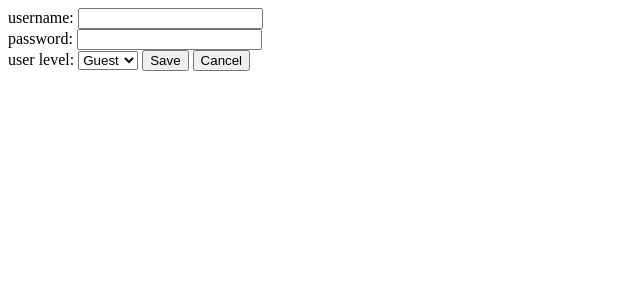
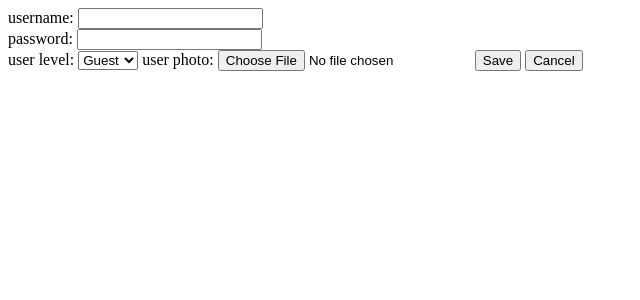
Before and after one commit to TristonNearmyer/school2021, a PHP site: page /WDV441_2019/Week08/public/user-edit.php in a window 1280 px wide. Shown: the top 300 px of the page, without its empty margins (0-640 px from the left). Run offline with PHP 8.4, Linux system fonts and the light colour scheme; the first user in the database is signed in.

Commit message:
homework

```diff
--- a/WDV441/Week08/inc/Base.class.php
+++ b/WDV441/Week08/inc/Base.class.php
@@ -18,13 +18,14 @@ class Base {
 
     function __construct() {
         // create a connection to our database
-        $this->db = new PDO('mysql:host=localhost;dbname=wdv441_2021;charset=utf8',
-            'wdv441_user', 'wdv441_2021');
+        $this->db = new PDO('mysql:host=localhost;dbname=wdv441;charset=utf8',
+            'wdv441_user', 'tN42238665!');
     }
 
 	// store the passed array of information into our internal array
     function set($dataArray) {
         if (!is_array($this->data) || count($this->data) == 0) {
+
             $this->data = $dataArray;
         } else {
 			// for each key in the array set the value to our internal data
@@ -39,6 +40,14 @@ class Base {
     function sanitize($dataArray) {
         // sanitize data based on rules
 
+		$this->data = $dataArray;
+
+		filter_var($this->data['username'],FILTER_SANITIZE_SPECIAL_CHARS);
+
+		filter_var($this->data['password'],FILTER_SANITIZE_SPECIAL_CHARS);
+
+		$dataArray = $this->data;
+
         return $dataArray;
     }
 
@@ -51,8 +60,10 @@ class Base {
 
         $stmt->execute(array($id));
 
+
         if ($stmt->rowCount() == 1) {
             $dataArray = $stmt->fetch(PDO::FETCH_ASSOC);
+
             //var_dump($dataArray);
             $this->set($dataArray);
 
@@ -69,6 +80,8 @@ class Base {
         // determine if insert or update based on articleID
         // save data from data property to database
         if (empty($this->data[$this->keyField])) {
+
+
             $sql = "INSERT INTO " . $this->tableName . "
                     (" . implode(', ', $this->columnNames) . ")
                  VALUES (";
@@ -158,5 +171,11 @@ class Base {
 
         return $dataList;
     }
+
+	function saveImage($fileArray) {
+
+        move_uploaded_file($fileArray['tmp_name'], dirname(__FILE__) .
+                "/../public/images/" . $this->data['username'] . "_photo.jpg");
+    }
 }
 ?>
--- a/WDV441/Week08/inc/Users.class.php
+++ b/WDV441/Week08/inc/Users.class.php
@@ -295,12 +295,12 @@ class Users extends Base {
     // table name this class works with
     var $tableName = "users";
     // keyfield of the table
-    var $keyField = "userId";
+    var $keyField = "user_id";
     // column names minus the keyword in the table
     var $columnNames = array(
         "username",
         "password",
-        "userlevel"
+        "user_level"
     );
 
     function validate() {
@@ -315,6 +315,21 @@ class Users extends Base {
                 $this->errors['username'] = "Please enter a username";
                 $isValid = false;
             }
+
+			if (empty($this->data['password'])){
+
+				$this->errors['password'] = "please enter a password";
+				$isValid = false;
+
+			}
+
+
+			if (empty($_FILES['userPhoto']['name'])){
+
+				$this->errors['photo'] = "please provide a photo";
+				$isValid = false;
+
+			}
 
             // if new record, make sure we have a password
             if (!isset($this->data[$this->keyField]) || $this->data[$this->keyField] == 0) {
@@ -338,7 +353,7 @@ class Users extends Base {
 
         parent::set($dataArray);
 
-        var_dump($this->data);
+       // var_dump($this->data);
         //die;
     }
 
@@ -352,10 +367,10 @@ class Users extends Base {
     function userLogin($username, $password) {
         $userID = null;
 
-        $password = $this->hashPassword($password);
+       // $password = $this->hashPassword($password);
 
         // build the SQL to check for the user
-        $userCheckSQL = "SELECT userID FROM " . $this->tableName .
+        $userCheckSQL = "SELECT user_id, user_level FROM " . $this->tableName .
             " WHERE username = ? AND password = ?";
 
         $stmt = $this->db->prepare($userCheckSQL);
@@ -368,7 +383,27 @@ class Users extends Base {
         {
             // if we did load the article, fetch the data as a keyed array
             $dataArray = $stmt->fetch(PDO::FETCH_ASSOC);
-            $userID = $dataArray['userID'];
+            $userID = $dataArray['user_id'];
+			$userLevel = $dataArray['user_level'];
+
+			if ($userLevel === "3"){
+
+				$_SESSION["loggedIn"] = "Admin";
+
+			}
+
+			if ($userLevel === "2"){
+
+				$_SESSION["loggedIn"] = "User";
+
+			}
+
+			if ($userLevel === "1"){
+
+				$_SESSION["loggedIn"] = "Guest";
+
+			}
+
         }
 
         return $userID;
--- a/WDV441/Week08/public/user-edit.php
+++ b/WDV441/Week08/public/user-edit.php
@@ -1,6 +1,11 @@
 <?php
 // usage: http://localhost:8080/WDV441_2019/week05/public_html/user-edit.php?userID=1
 // usage new: http://localhost:8080/WDV441_2019/week05/public_html/user-edit.php
+
+session_cache_limiter('none');			//This prevents a Chrome error when using the back button to return to this page
+
+session_start();
+
 require_once('../inc/Users.class.php');
 
 // if cancel is pushed, go back to list
@@ -20,8 +25,10 @@ $userErrorsArray = array();
 if (isset($_REQUEST['userId']) && $_REQUEST['userId'] > 0)
 {
     $user->load($_REQUEST['userId']);
+
     // set our article array to our local variable
-    $dataArray = $user->userData;
+    $dataArray = $user->data;
+
 }
 
 // apply the data if we have new data
@@ -29,6 +36,7 @@ if (isset($_POST['Save']))
 {
     // set the post array to our local variable
     $dataArray = $_POST;
+
     // sanitize
     $dataArray = $user->sanitize($dataArray);
     // pass the array into our instance
@@ -40,6 +48,8 @@ if (isset($_POST['Save']))
         // save
         if ($user->save())
         {
+			$user->saveImage($_FILES['userPhoto']);
+
             header("location: user-save-success.php");
             exit;
         }
--- a/WDV441/Week08/public/user-list.php
+++ b/WDV441/Week08/public/user-list.php
@@ -1,4 +1,9 @@
 <?php
+
+session_cache_limiter('none');			//This prevents a Chrome error when using the back button to return to this page
+
+session_start();
+
 require_once('../inc/Users.class.php');
 
 $user = new Users();
--- a/WDV441/Week08/public/user-view.php
+++ b/WDV441/Week08/public/user-view.php
@@ -10,7 +10,7 @@ $userDataArray = array();
 if (isset($_REQUEST['userId']) && $_REQUEST['userId'] > 0)
 {
     $user->load($_REQUEST['userId']);
-    $userDataArray = $user->userData;
+    $userDataArray = $user->data;
 }
 
 // display the view
--- a/WDV441/Week08/tpl/user-edit.tpl.php
+++ b/WDV441/Week08/tpl/user-edit.tpl.php
@@ -1,18 +1,52 @@
 <html>
+
+	<style>
+
+		.redirect{
+			display: none;
+		}
+
+		<?php if (!isset($_SESSION["loggedIn"]) || !$_SESSION["loggedIn"] === "Admin"){ ?>
+
+				.redirect{
+					display: block;
+				}
+
+				form {
+					display: none;
+				}
+		<?php } ?>
+
+	</style>
+
     <body>
-        <form action="<?php echo $_SERVER['SCRIPT_NAME']; ?>" method="post">
+
+		<div class="redirect"><h1>you are not allowed to edit users</h1><a href="../public/user-list.php">go back</a></div>
+
+        <form action="<?php echo $_SERVER['SCRIPT_NAME']; ?>" method="post" enctype="multipart/form-data">
             <?php if (isset($userErrorsArray['username']))
             { ?>
                 <div><?php echo $userErrorsArray['username']; ?>
             <?php } ?>
             username: <input type="text" name="username" value="<?php echo (isset($dataArray['username']) ? $dataArray['username'] : ''); ?>"/><br>
+			<?php if (isset($userErrorsArray['password']))
+            { ?>
+                <div><?php echo $userErrorsArray['password']; ?>
+            <?php } ?>
             password: <input type="password" name="password" value=""/><br>
-            user level: <select name="userlevel">
+            user level: <select name="user_level">
                 <option value="1">Guest</option>
                 <option value="2">User</option>
                 <option value="3">Admin</option>
                 </select>
-            <input type="hidden" name="userID" value="<?php echo (isset($dataArray['userID']) ? $dataArray['userID'] : ''); ?>"/>
+
+			<?php if (isset($userErrorsArray['photo']))
+            { ?>
+                <div><?php echo $userErrorsArray['photo']; ?>
+            <?php } ?>
+			user photo: <input type="file" name="userPhoto" id="userPhoto" accept="*/image">
+
+            <input type="hidden" name="user_id" value="<?php echo (isset($dataArray['user_id']) ? $dataArray['user_id'] : ''); ?>"/>
             <input type="submit" name="Save" value="Save"/>
             <input type="submit" name="Cancel" value="Cancel"/>
         </form>
--- a/WDV441/Week08/tpl/user-view.tpl.php
+++ b/WDV441/Week08/tpl/user-view.tpl.php
@@ -1,7 +1,10 @@
 <html>
     <body>
         username: <?php echo (isset($userDataArray['username']) ? $userDataArray['username'] : ''); ?><br>
-        user level: <?php echo (isset($userDataArray['userlevel']) ? $userDataArray['userlevel'] : ''); ?><br>
+        user level: <?php echo (isset($userDataArray['user_level']) ? $userDataArray['user_level'] : ''); ?><br>
+		<?php if (is_file(dirname(__FILE__) . "/../public/images/" . $userDataArray['username'] . "_photo.jpg")) { ?>
+            <img alt="<?php echo $userDataArray['username'] ?>" src="images/<?php echo $userDataArray['username'] . "_photo.jpg"; ?>"/>
+        <?php } ?>
         <a href="user-list.php">Back to List</a>
     </body>
 </html>
```
Also changed, not shown: WDV441/Week08/public/user-logIn.php (added, +59 -0 lines), WDV441/Week08/tpl/user-list.tpl.php (+37 -3 lines), WDV441/Week08/tpl/user-logIn.tpl.php (added, +31 -0 lines), WDV441/Week08/public/images/TNearmyer_photo.jpg (added).
